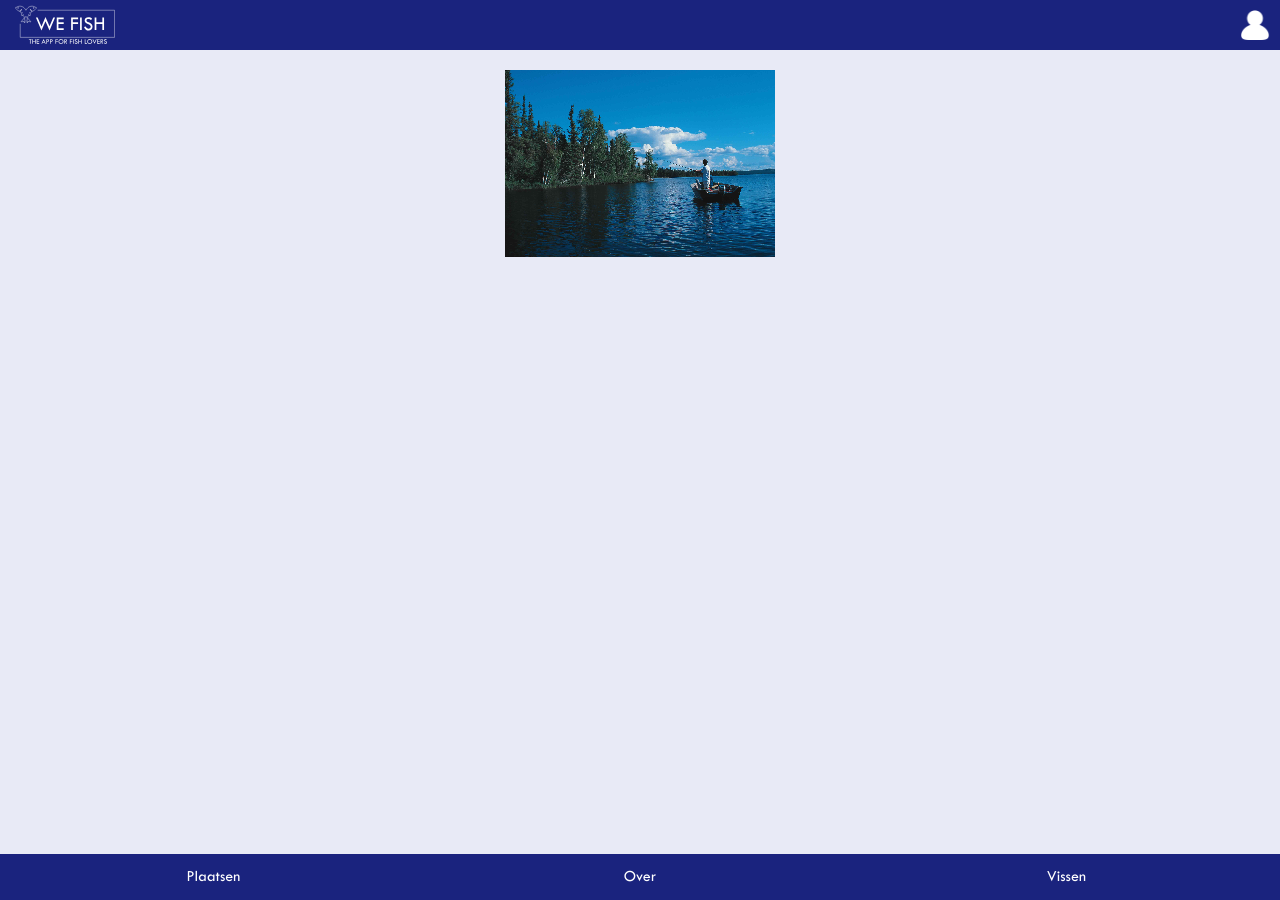
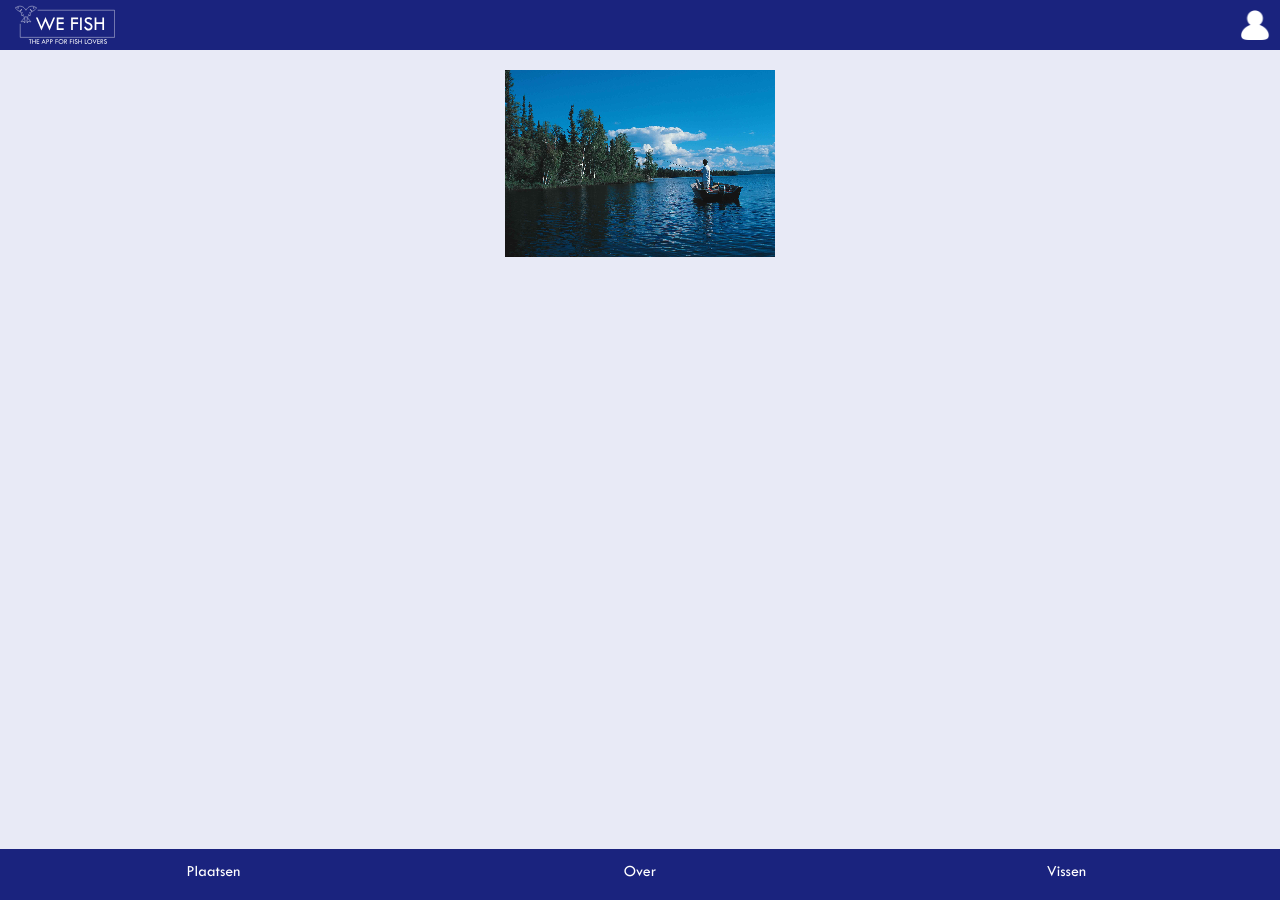
Before and after one commit to svennote/WeFish.github.io, a Jekyll site: the page built from start.html, in a window 1280 px wide. Built offline with Jekyll 4.4.1, drawn with Linux system fonts in a browser that asks for light colours.

Commit message:
aangepast

```diff
--- a/css/login.scss
+++ b/css/login.scss
@@ -51,7 +51,7 @@ footer a:link, a:visited {
 text-align:center;
 display:block;
 float:left;
-height:20px;
+height:25px;
 width:31.33%;
 padding:1%;
 background-color:$ahsd;
```
